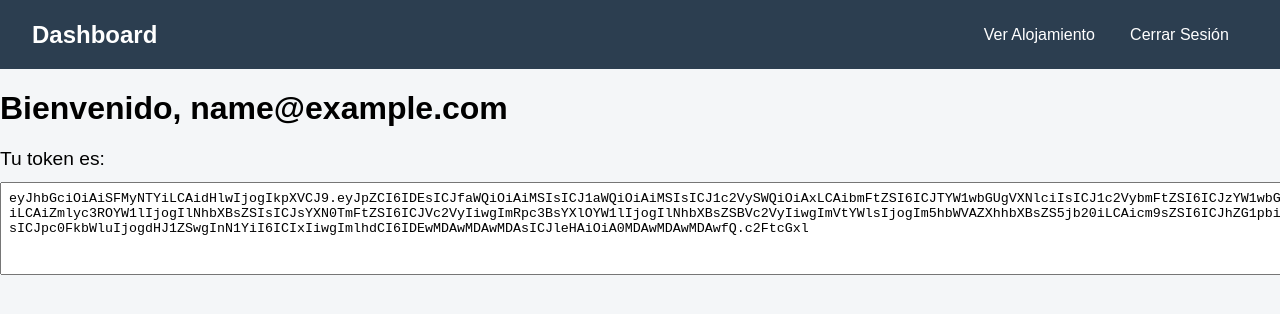
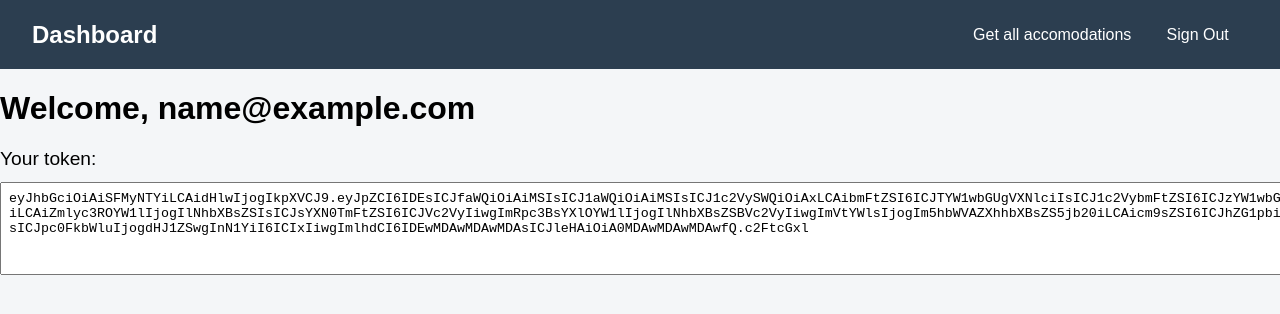
Before and after one commit to emmanuelenriqueposada/proyecto_apis, a React (Vite) app: page /dashboard in a window 1280 px wide. Shown: the top 314 px of the page. Built offline with nearby package versions, Linux system fonts and the light colour scheme; sample sign-in values are in the browser's storage.

Commit message:
Traduciendo

```diff
--- a/src/assets/Accommodations.css
+++ b/src/assets/Accommodations.css
@@ -1,7 +1,7 @@
 /* src/assets/Accommodations.css */
 .accommodations-container {
   padding: 2rem;
-  background-color: #e4cccc;
+  background-color: #4e4848;
   min-height: 100vh;
 }
 
--- a/src/components/Accommodations.tsx
+++ b/src/components/Accommodations.tsx
@@ -44,7 +44,7 @@ const Accommodations: React.FC = () => {
     <div>
       <Navbar />
       <div className="accommodations-container">
-        <h2>Lista de Alojamiento</h2>
+        <h2>Lista de Todos los Alojamiento</h2>
         {loading ? (
           <p>Cargando alojamientos...</p>
         ) : Array.isArray(accommodations) && accommodations.length > 0 ? (
--- a/src/components/Dashboard.tsx
+++ b/src/components/Dashboard.tsx
@@ -19,14 +19,14 @@ const Dashboard: React.FC = () => {
       <nav className="navbar">
         <span className="navbar-brand">Dashboard</span>
         <div className="navbar-links">
-          <Link to="/accommodations">Ver Alojamiento</Link>
-          <button onClick={handleLogout}>Cerrar Sesión</button>
+          <Link to="/accommodations">Get all accomodations</Link>
+          <button onClick={handleLogout}>Sign Out</button>
         </div>
       </nav>
 
       <div className="dashboard-card">
-        <h1 className="dashboard-title">Bienvenido, {userEmail}</h1>
-        <p className="dashboard-subtitle">Tu token es:</p>
+        <h1 className="dashboard-title">Welcome, {userEmail}</h1>
+        <p className="dashboard-subtitle">Your token:</p>
         <textarea
           value={token}
           readOnly
--- a/src/components/LoginForm.tsx
+++ b/src/components/LoginForm.tsx
@@ -17,9 +17,9 @@ const LoginForm: React.FC<LoginFormProps> = ({ onLogin }) => {
   return (
     <div className="login-container">
       <form onSubmit={handleSubmit} className="login-form">
-        <h2 className="login-title">Iniciar Sesión</h2>
+        <h2 className="login-title">Log in</h2>
 
-        <label className="login-label">Correo electrónico</label>
+        <label className="login-label">Mail</label>
         <input
           type="email"
           value={email}
@@ -28,7 +28,7 @@ const LoginForm: React.FC<LoginFormProps> = ({ onLogin }) => {
           className="login-input"
         />
 
-        <label className="login-label">Contraseña</label>
+        <label className="login-label">Password</label>
         <input
           type="password"
           value={password}
@@ -38,7 +38,7 @@ const LoginForm: React.FC<LoginFormProps> = ({ onLogin }) => {
         />
 
         <button type="submit" className="login-button">
-          Iniciar Sesión
+          Sign in
         </button>
       </form>
     </div>
--- a/src/components/Navbar.tsx
+++ b/src/components/Navbar.tsx
@@ -16,9 +16,9 @@ const Navbar: React.FC = () => {
     <nav className="navbar">
       <span className="navbar-brand">Dashboard</span>
       <div className="navbar-links">
-        <Link to="/dashboard">Inicio</Link>
-        <Link to="/accommodations">Ver Alojamiento</Link>
-        <button onClick={handleLogout}>Cerrar Sesión</button>
+        <Link to="/dashboard">Home Page</Link>
+        <Link to="/accommodations">Get all accomodations</Link>
+        <button onClick={handleLogout}>Sign Out</button>
       </div>
     </nav>
   );
```
